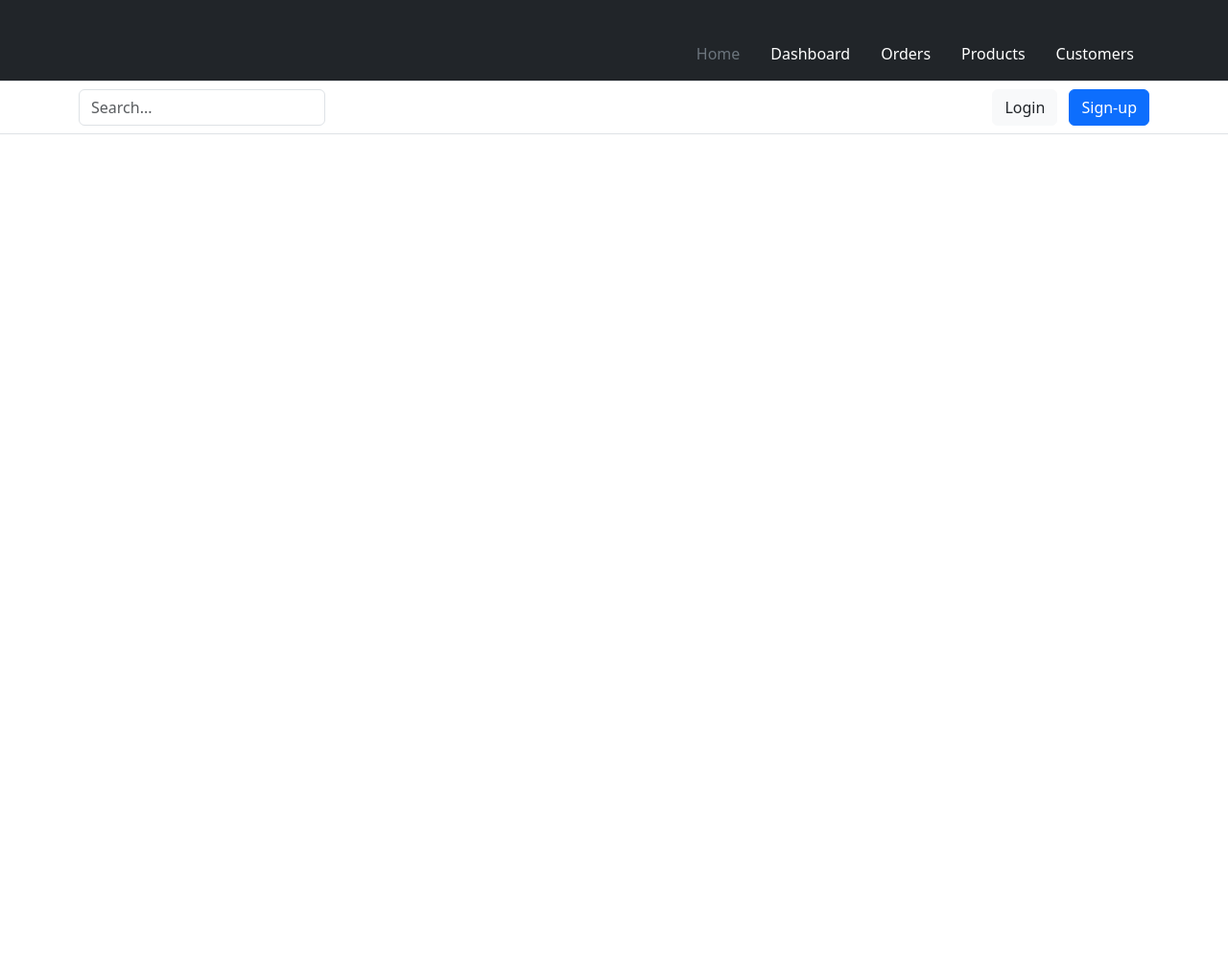
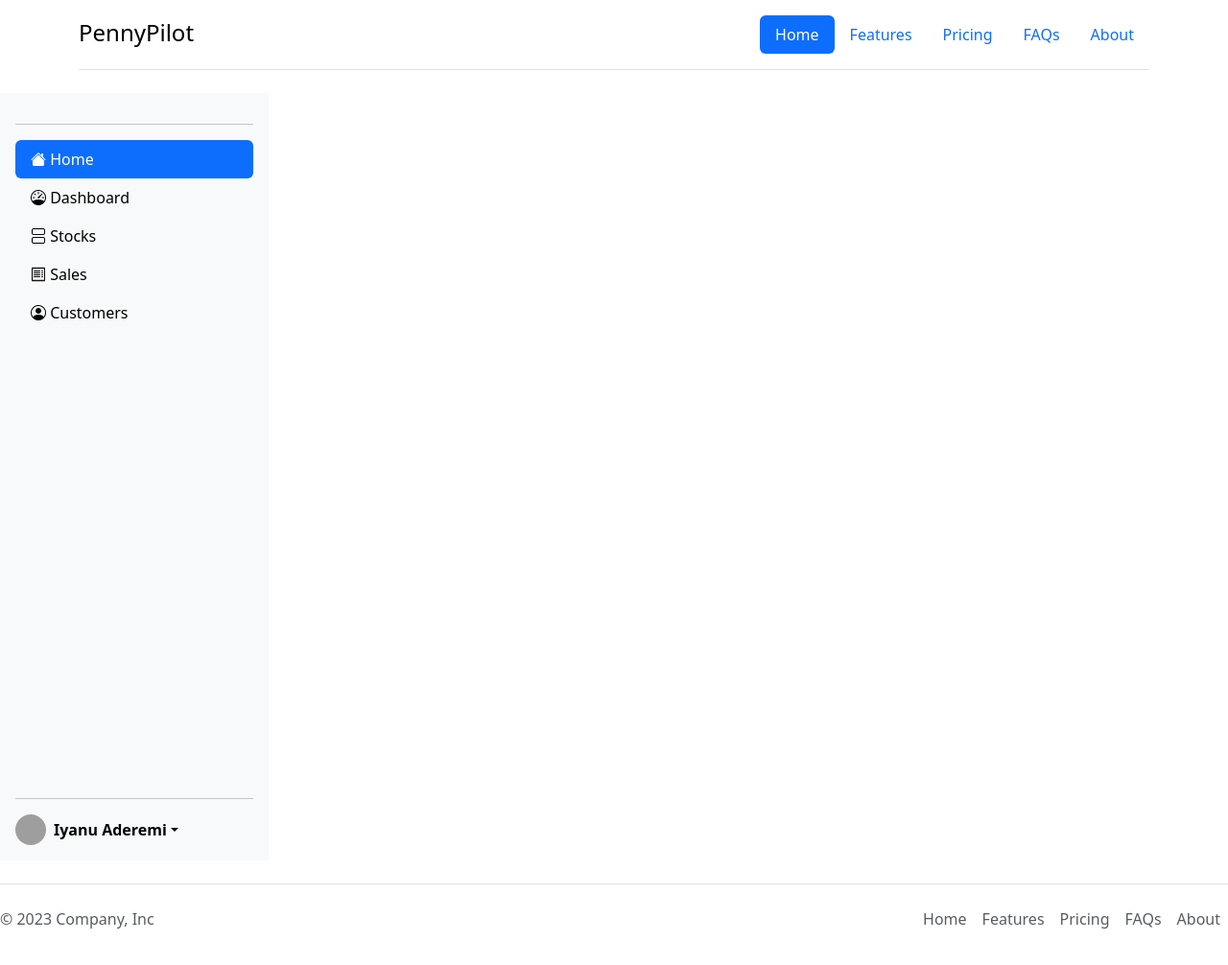
Before and after one commit to AJIyanu/PennyPilot, a plain HTML site: page docs/templates/dashboard.html in a window 1280 px wide. Shown: the whole page at 96% size. Before the commit the page ends 800 px from the top, so only its background shows below. Drawn offline with nearby package versions, Linux system fonts and the light colour scheme; grey boxes are pictures that could not be loaded.

Commit message:
Workling on the dashboard

```diff
--- a/docs/templates/dashboard.html
+++ b/docs/templates/dashboard.html
@@ -9,70 +9,94 @@
     <link href="https://cdn.jsdelivr.net/npm/bootstrap@5.3.2/dist/css/bootstrap.min.css" rel="stylesheet" integrity="sha384-T3c6CoIi6uLrA9TneNEoa7RxnatzjcDSCmG1MXxSR1GAsXEV/Dwwykc2MPK8M2HN" crossorigin="anonymous">
     <script src="https://cdn.jsdelivr.net/npm/bootstrap@5.3.2/dist/js/bootstrap.bundle.min.js" integrity="sha384-C6RzsynM9kWDrMNeT87bh95OGNyZPhcTNXj1NW7RuBCsyN/o0jlpcV8Qyq46cDfL" crossorigin="anonymous"></script>
     <link rel="stylesheet" href="https://cdn.jsdelivr.net/npm/bootstrap-icons@1.11.2/font/bootstrap-icons.min.css">
+    <link rel="stylesheet" href="https://cdn.jsdelivr.net/npm/bootstrap-icons@1.11.2/font/bootstrap-icons.min.css">
+</head>
 
-</head>
 <body>
-
-    <header>
-        <div class="px-3 py-2 text-bg-dark border-bottom">
     <div class="container">
-            <div class="d-flex flex-wrap align-items-center justify-content-center justify-content-lg-start">
-              <a href="/" class="d-flex align-items-center my-2 my-lg-0 me-lg-auto text-white text-decoration-none">
-                <svg class="bi me-2" width="40" height="32" role="img" aria-label="Bootstrap"><use xlink:href="#bootstrap"></use></svg>
+        <header class="d-flex flex-wrap justify-content-center py-3 mb-4 border-bottom">
+          <a href="/" class="d-flex align-items-left mb-3 mb-md-0 me-md-auto link-body-emphasis text-decoration-none">
+            <span class="fs-4">PennyPilot</span>
           </a>
 
-              <ul class="nav col-12 col-lg-auto my-2 justify-content-center my-md-0 text-small">
-                <li>
-                  <a href="#" class="nav-link text-secondary">
-                    <svg class="bi d-block mx-auto mb-1" width="24" height="24"><use xlink:href="#home"></use></svg>
+          <ul class="nav nav-pills">
+            <li class="nav-item"><a href="#" class="nav-link active" aria-current="page">Home</a></li>
+            <li class="nav-item"><a href="#" class="nav-link">Features</a></li>
+            <li class="nav-item"><a href="#" class="nav-link">Pricing</a></li>
+            <li class="nav-item"><a href="#" class="nav-link">FAQs</a></li>
+            <li class="nav-item"><a href="#" class="nav-link">About</a></li>
+          </ul>
+        </header>
+      </div>
+
+
+    <div class="d-flex flex-column flex-shrink-0 p-3 bg-body-tertiary" style="width: 280px; height: 100vh;">
+        <a href="/" class="d-flex align-items-center mb-0 mb-md-0 me-md-auto link-body-emphasis text-decoration-none">
+          <svg class="bi pe-none me-2" width="40" height="0"><use xlink:href="#bootstrap"></use></svg>
+        </a>
+        <hr>
+        <ul class="nav nav-pills flex-column mb-auto">
+          <li class="nav-item">
+            <a href="#" class="nav-link active" aria-current="page">
+              <i class="bi bi-house-fill" width="16" height="16"></i>
               Home
             </a>
           </li>
           <li>
-                  <a href="#" class="nav-link text-white">
-                    <svg class="bi d-block mx-auto mb-1" width="24" height="24"><use xlink:href="#speedometer2"></use></svg>
+            <a href="#" class="nav-link link-body-emphasis">
+                <i class="bi bi-speedometer"></i>
               Dashboard
             </a>
           </li>
           <li>
-                  <a href="#" class="nav-link text-white">
-                    <svg class="bi d-block mx-auto mb-1" width="24" height="24"><use xlink:href="#table"></use></svg>
-                    Orders
+            <a href="#" class="nav-link link-body-emphasis">
+                <i class="bi bi-view-stacked"></i>
+              Stocks
             </a>
           </li>
           <li>
-                  <a href="#" class="nav-link text-white">
-                    <svg class="bi d-block mx-auto mb-1" width="24" height="24"><use xlink:href="#grid"></use></svg>
-                    Products
+            <a href="#" class="nav-link link-body-emphasis">
+                <i class="bi bi-receipt"></i>
+              Sales
             </a>
           </li>
           <li>
-                  <a href="#" class="nav-link text-white">
-                    <svg class="bi d-block mx-auto mb-1" width="24" height="24"><use xlink:href="#people-circle"></use></svg>
+            <a href="#" class="nav-link link-body-emphasis">
+                <i class="bi bi-person-circle"></i>
               Customers
             </a>
           </li>
         </ul>
+        <hr>
+        <div class="dropdown">
+          <a href="#" class="d-flex align-items-center link-body-emphasis text-decoration-none dropdown-toggle" data-bs-toggle="dropdown" aria-expanded="false">
+            <img src="https://github.com/ajiyanu.png" alt="" width="32" height="32" class="rounded-circle me-2">
+            <strong>Iyanu Aderemi</strong>
+          </a>
+          <ul class="dropdown-menu text-small shadow">
+            <li><a class="dropdown-item" href="#">New product</a></li>
+            <li><a class="dropdown-item" href="#">Settings</a></li>
+            <li><a class="dropdown-item" href="#">Profile</a></li>
+            <li><hr class="dropdown-divider"></li>
+            <li><a class="dropdown-item" href="#">Sign out</a></li>
+          </ul>
         </div>
       </div>
-        </div>
-        <div class="px-3 py-2 border-bottom mb-3">
-          <div class="container d-flex flex-wrap justify-content-center">
-            <form class="col-12 col-lg-auto mb-2 mb-lg-0 me-lg-auto" role="search">
-              <input type="search" class="form-control" placeholder="Search..." aria-label="Search">
-            </form>
+      <footer class="d-flex flex-wrap justify-content-between align-items-center py-3 my-4 border-top">
+        <p class="col-md-4 mb-0 text-body-secondary">© 2023 Company, Inc</p>
 
-            <div class="text-end">
-              <button type="button" class="btn btn-light text-dark me-2">Login</button>
-              <button type="button" class="btn btn-primary">Sign-up</button>
-            </div>
-          </div>
-        </div>
-      </header>
+        <a href="/" class="col-md-4 d-flex align-items-center justify-content-center mb-3 mb-md-0 me-md-auto link-body-emphasis text-decoration-none">
+          <svg class="bi me-2" width="40" height="32"><use xlink:href="#bootstrap"></use></svg>
+        </a>
 
+        <ul class="nav col-md-4 justify-content-end">
+          <li class="nav-item"><a href="#" class="nav-link px-2 text-body-secondary">Home</a></li>
+          <li class="nav-item"><a href="#" class="nav-link px-2 text-body-secondary">Features</a></li>
+          <li class="nav-item"><a href="#" class="nav-link px-2 text-body-secondary">Pricing</a></li>
+          <li class="nav-item"><a href="#" class="nav-link px-2 text-body-secondary">FAQs</a></li>
+          <li class="nav-item"><a href="#" class="nav-link px-2 text-body-secondary">About</a></li>
+        </ul>
+      </footer>
+</body>
 
-
-
-
-</body>
 </html>
```
Also changed, not shown: docs/templates/style.css (added, +14 -0 lines). Lines whose indentation alone changed are shown as unchanged.
